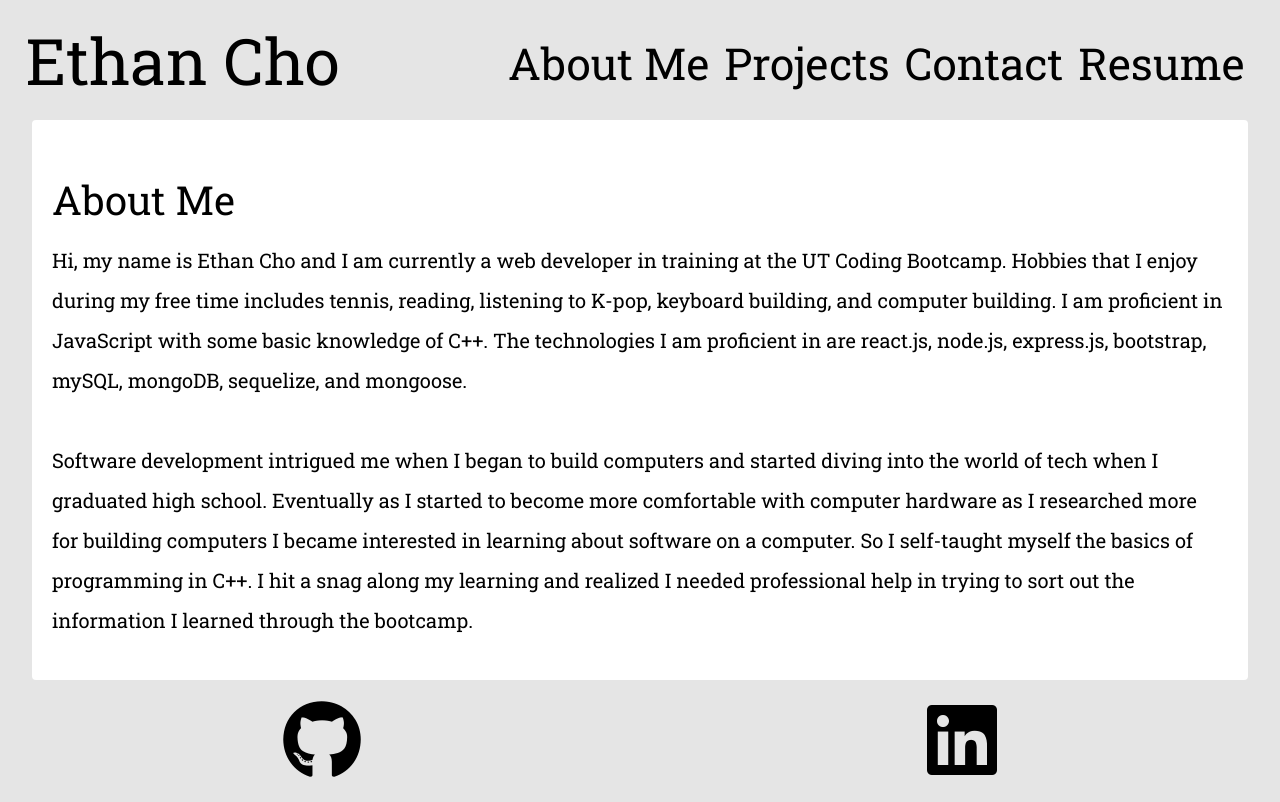
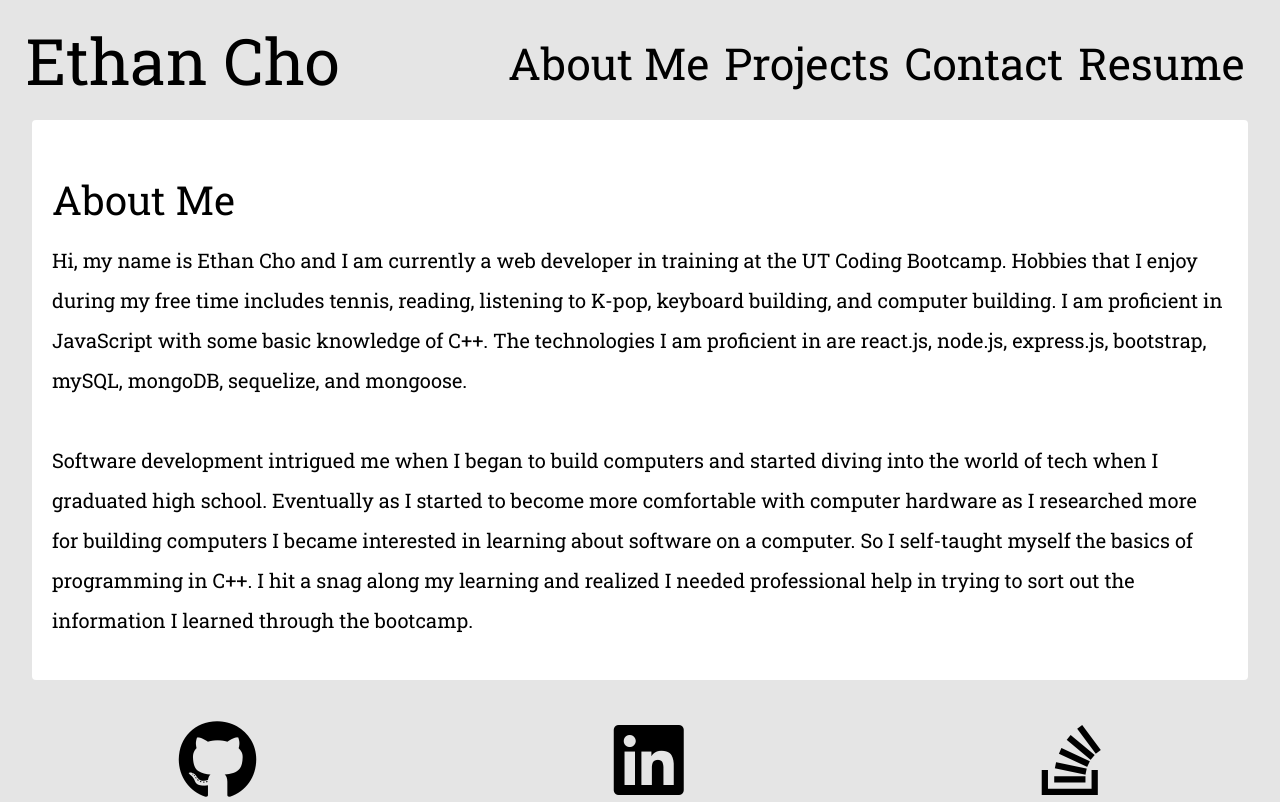
Before and after one commit to echo1826/React-Portfolio, a React (Create React App) app: page / in a window 1280 px wide. Built offline with nearby package versions, Linux system fonts and the light colour scheme.

Commit message:
stack overflow

```diff
--- a/src/components/Footer.js
+++ b/src/components/Footer.js
@@ -3,7 +3,7 @@ import "./styles/Footer.css";
 
 function Footer() {
     return(
-        <footer style={{marginTop: 20}}>
+        <footer style={{marginTop: 40}}>
             <nav>
                 <ul className="footerNavbar">
                     <li>
@@ -12,6 +12,9 @@ function Footer() {
                     <li>
                         <a className="footerLink" href="https://www.linkedin.com/in/ethan-cho-51a138221/" target="_blank"><i className="fab fa-linkedin fa-5x footerIcon"></i></a>
                     </li>
+                    <li>
+                        <a className="footerLink" href="https://stackoverflow.com/users/17466878/ephexs" target="_blank"><i className="fab fa-stack-overflow fa-5x footerIcon"></i></a>
+                    </li>
                 </ul>
             </nav>
         </footer>
```
